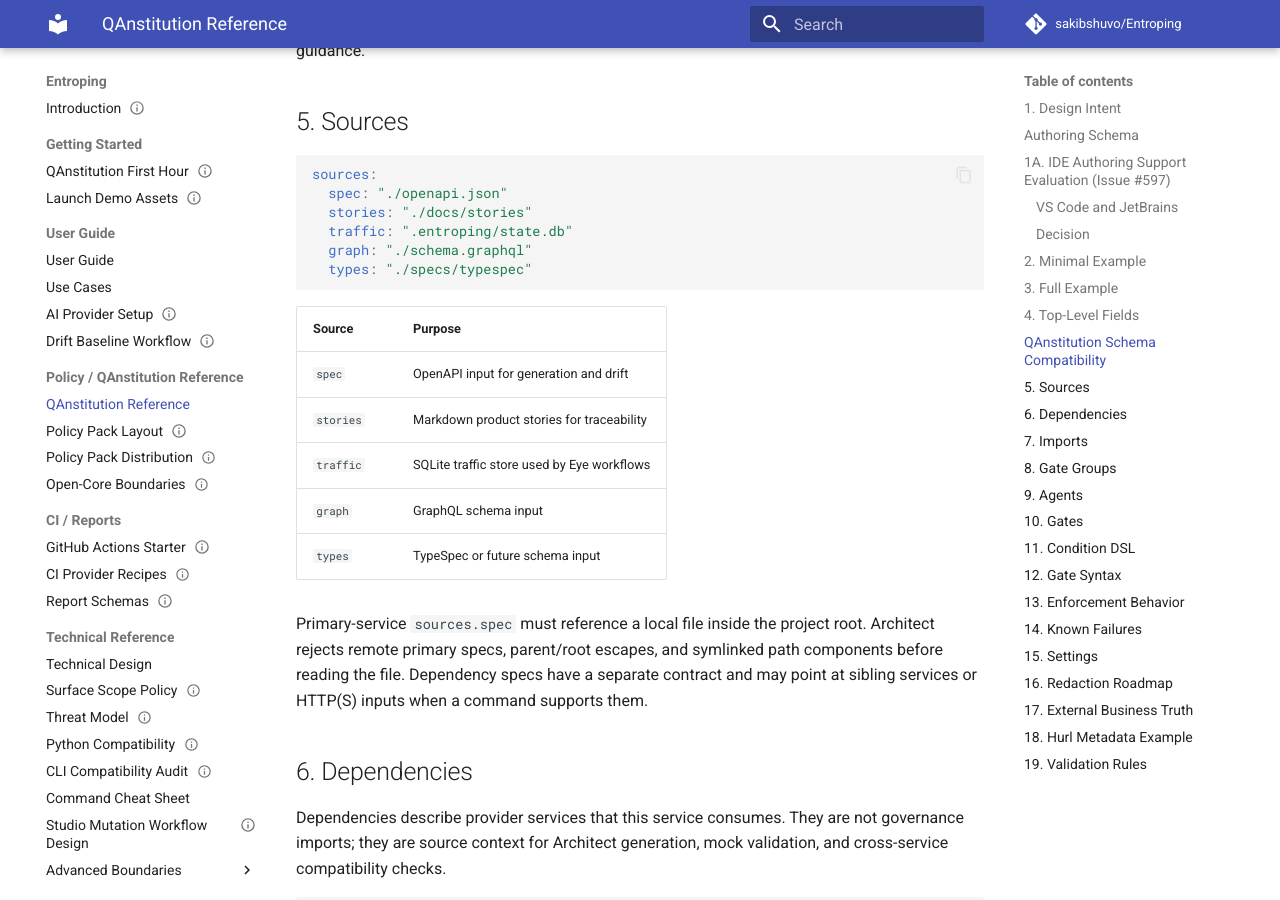
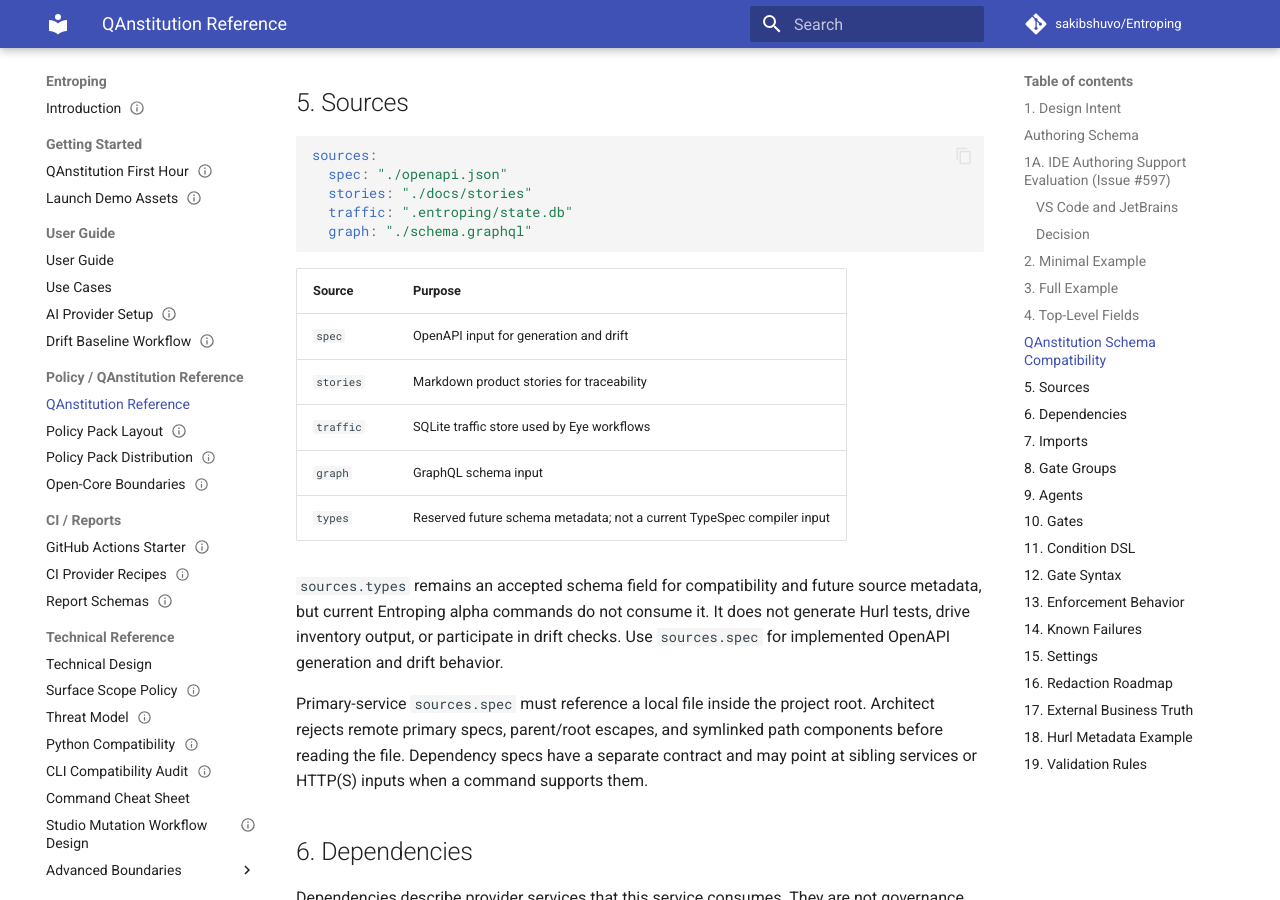
Before and after one commit to sakibshuvo/Entroping, an MkDocs documentation site: the page built from docs/technical/QANSTITUTION_REFERENCE.md, in a window 1280 px wide and 900 px high, scrolled down 5895 px. Built offline with MkDocs 1.6.1 and Material for MkDocs 9.7.7, drawn with Linux system fonts in a browser that asks for light colours; comment, search, counter and statistics services are not loaded; some of the changed text lies outside the part shown.

Commit message:
docs(qanstitution): mark types source as reserved (#1261)

````diff
--- a/docs/technical/QANSTITUTION_REFERENCE.md
+++ b/docs/technical/QANSTITUTION_REFERENCE.md
@@ -130,7 +130,6 @@
   stories: "./docs/stories"
   traffic: ".entroping/state.db"
   graph: "./schema.graphql"
-  types: "./specs/typespec"
 
 dependencies:
   - name: "auth-service"
@@ -264,7 +263,6 @@
   stories: "./docs/stories"
   traffic: ".entroping/state.db"
   graph: "./schema.graphql"
-  types: "./specs/typespec"
 ```
 
 | Source | Purpose |
@@ -273,7 +271,12 @@
 | `stories` | Markdown product stories for traceability |
 | `traffic` | SQLite traffic store used by Eye workflows |
 | `graph` | GraphQL schema input |
-| `types` | TypeSpec or future schema input |
+| `types` | Reserved future schema metadata; not a current TypeSpec compiler input |
+
+`sources.types` remains an accepted schema field for compatibility and future
+source metadata, but current Entroping alpha commands do not consume it. It does
+not generate Hurl tests, drive inventory output, or participate in drift checks.
+Use `sources.spec` for implemented OpenAPI generation and drift behavior.
 
 Primary-service `sources.spec` must reference a local file inside the project
 root. Architect rejects remote primary specs, parent/root escapes, and symlinked
````
Also changed, not shown: 1 other file.
